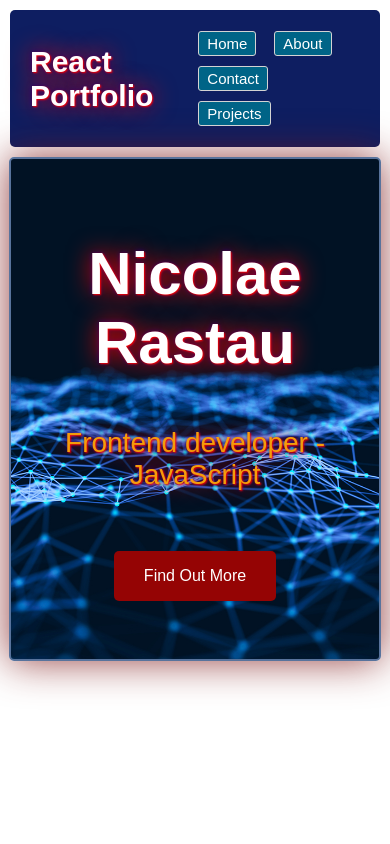
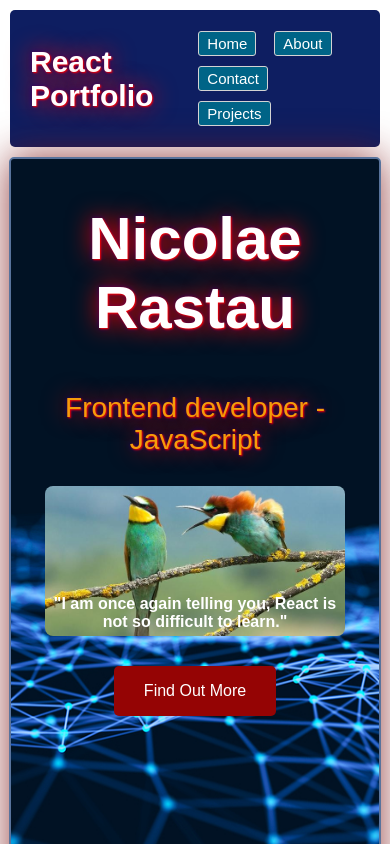
Before and after one commit to nicolaerastau/React-Portfolio, a React (Create React App) app: page / in a window 390 px wide. Shown: the top 844 px of the page. Built offline with nearby package versions, Linux system fonts and the light colour scheme.

Commit message:
fix image on home page

```diff
--- a/src/css/about.css
+++ b/src/css/about.css
@@ -6,14 +6,6 @@
   border-radius: 5px;
   border: 2px solid rgb(149, 4, 4);
   box-shadow: 0 0 40px rgba(0, 0, 0, 0.8);
-}
-
-@media (max-width: 768px) {
-  .about {
-    padding: 20px;
-    margin: auto;
-    width: 100%;
-  }
 }
 
 .text {
@@ -25,10 +17,15 @@
   opacity: 0.7;
   font-weight: 600;
 }
-@media (max-width: 426px) {
+
+@media (max-width: 480px) {
   .text {
     font-size: 17px;
     padding: 8px;
-    margin: auto;
+    margin: 0 auto;
+  }
+  .about {
+    margin: 0 20px;
+    padding: 20px;
   }
 }
--- a/src/css/contact.css
+++ b/src/css/contact.css
@@ -17,7 +17,7 @@
 .back {
   display: inline-block;
   margin-left: 20px;
-  margin-top: 10px;
+  margin: 10px 10px;
   border: 1px solid lightgray;
   padding: 2px 10px;
   border-radius: 3px;
--- a/src/css/home.css
+++ b/src/css/home.css
@@ -7,15 +7,9 @@
   border-radius: 5px;
   box-shadow: 0 0 40px rgba(122, 19, 19, 0.8);
 }
-@media (max-width: 767px) {
-  .home {
-    padding: 10px;
-    margin: 9px;
-  }
-}
 
 .title {
-  margin-top: 70px;
+  margin-top: 40px;
   font-weight: 700;
   color: #fff;
   font-size: 60px;
@@ -41,6 +35,23 @@
   text-decoration: none;
   border-radius: 0.25rem;
   display: inline-block;
+}
+
+.image {
+  width: 300px;
+  height: 150px;
+  border-radius: 8px;
+  margin: 0 auto;
+  display: flex;
+  /* transition: all 0.3s ease-in-out; */
+}
+.content1 {
+  font-size: 1rem;
+  padding: 5px;
+  font-weight: 600;
+  color: #fff;
+  align-self: flex-end;
+  margin-bottom: 0px;
 }
 
 .button {
@@ -87,7 +98,7 @@
 
 .button_1 {
   border-radius: 4px;
-  margin-left: 30px;
+  margin: auto;
   -webkit-transition-duration: 0.4s; /* Safari */
   transition-duration: 0.4s;
   cursor: pointer;
@@ -95,4 +106,28 @@
 .button_1:hover {
   background-color: rgb(149, 4, 4);
   color: #fff;
+  /* transition: all 0.3s ease-in-out;
+  transform: scale(1.02); */
 }
+
+@media (max-width: 767px) {
+  .home {
+    padding: 10px;
+    margin: 9px;
+    height: 100vmax;
+  }
+  .title {
+    margin-top: 40px;
+  }
+}
+@media (max-width: 480px) {
+  .home {
+    height: 100vmax;
+    padding: 5px;
+    margin: 9px;
+  }
+
+  .modal {
+    margin: 0 auto;
+  }
+}
--- a/src/css/projects.css
+++ b/src/css/projects.css
@@ -11,7 +11,7 @@
   .projects {
     padding: 10px;
     margin: 9px;
-    height: 530px;
+    height: 100vmax;
   }
 }
 
--- a/src/home.js
+++ b/src/home.js
@@ -2,6 +2,7 @@ import React from 'react';
 import Background from './image/home2.jpg';
 import './css/home.css';
 import Popup from 'reactjs-popup';
+import Image from './image/image1.jpg';
 
 const myStyles = {
   backgroundImage: `url(${Background})`,
@@ -10,11 +11,24 @@ const myStyles = {
   backgroundRepeat: 'no-repeat',
 };
 
+const imageStyle = {
+  backgroundImage: `url(${Image})`,
+  backgroundPosition: 'center center',
+  backgroundSize: 'cover',
+  backgroundRepeat: 'no-repeat',
+  // transition: 'all 0.3s ease-in-out',
+};
+
 function Home(props) {
   return (
     <div className='home' style={myStyles}>
       <div className='title'>{props.title}</div>
       <div className='subtitle'>{props.subtitle}</div>
+      <div className='image' style={imageStyle}>
+        <div className='content1'>
+          "I am once again telling you, React is not so difficult to learn."
+        </div>
+      </div>
 
       <Popup
         trigger={<button className='button'> {props.button} </button>}
```
Also changed, not shown: src/image/image1.jpg (added).
